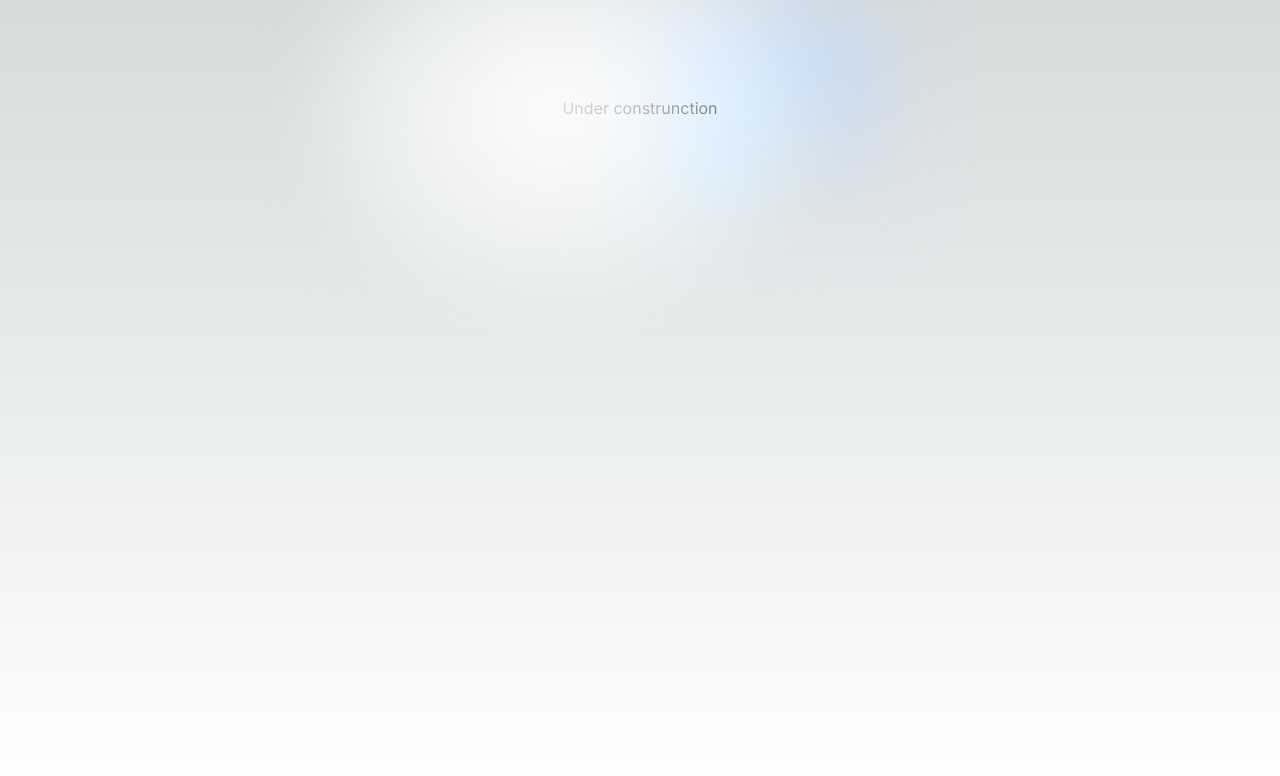
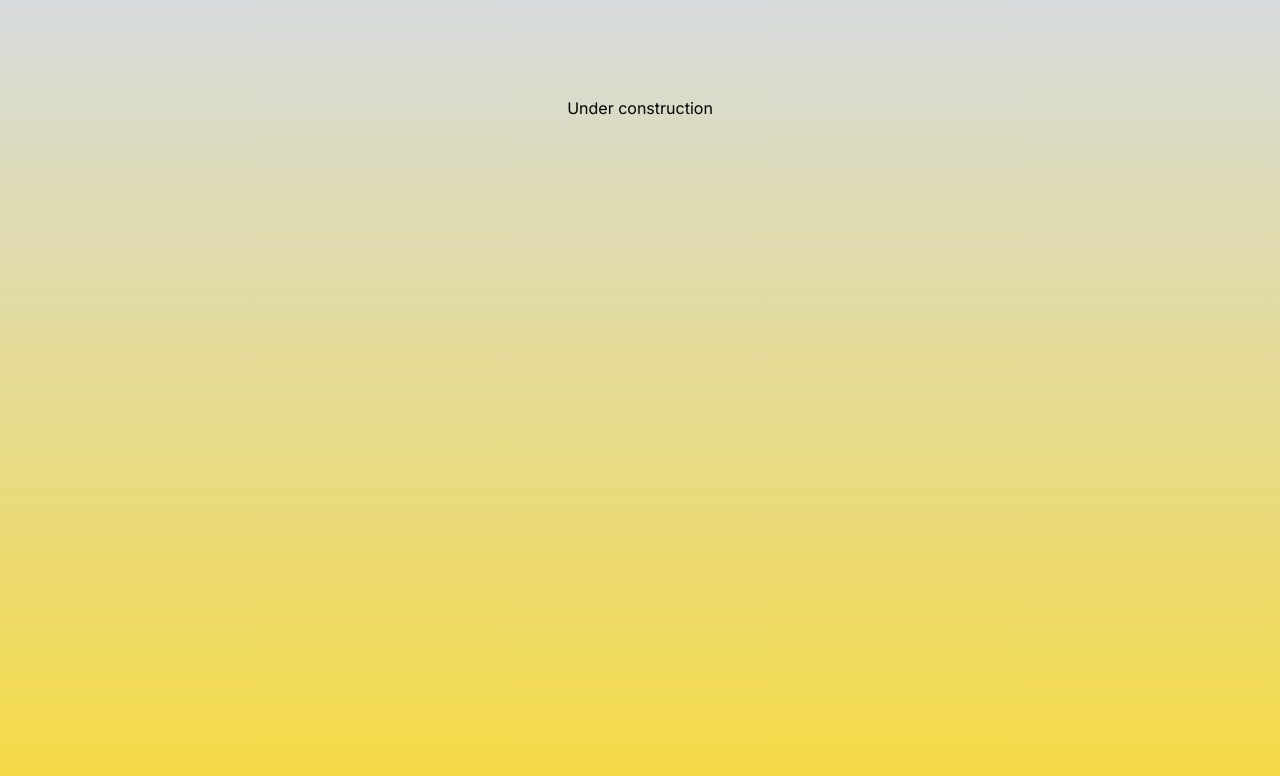
Before and after one commit to sofiaronnkvist/homepage, a Next.js app: page / in a window 1280 px wide. Shown: the top 776 px of the page. Built offline with nearby package versions, Linux system fonts and the light colour scheme.

Commit message:
Styling changes

```diff
--- a/src/app/globals.css
+++ b/src/app/globals.css
@@ -5,16 +5,16 @@
 :root {
   --foreground-rgb: 0, 0, 0;
   --background-start-rgb: 214, 219, 220;
-  --background-end-rgb: 255, 255, 255;
+  --background-end-rgb: 245, 218, 66;
 }
 
-@media (prefers-color-scheme: dark) {
+/* @media (prefers-color-scheme: dark) {
   :root {
     --foreground-rgb: 255, 255, 255;
     --background-start-rgb: 0, 0, 0;
     --background-end-rgb: 0, 0, 0;
   }
-}
+} */
 
 body {
   color: rgb(var(--foreground-rgb));
--- a/src/app/page.tsx
+++ b/src/app/page.tsx
@@ -4,8 +4,8 @@ export default function Home() {
   return (
     <main className="flex min-h-screen flex-col items-center justify-between p-24">
 
-      <div className="relative flex place-items-center before:absolute before:h-[300px] before:w-full sm:before:w-[480px] before:-translate-x-1/2 before:rounded-full before:bg-gradient-radial before:from-white before:to-transparent before:blur-2xl before:content-[''] after:absolute after:-z-20 after:h-[180px] after:w-full sm:after:w-[240px] after:translate-x-1/3 after:bg-gradient-conic after:from-sky-200 after:via-blue-200 after:blur-2xl after:content-[''] before:dark:bg-gradient-to-br before:dark:from-transparent before:dark:to-blue-700 before:dark:opacity-10 after:dark:from-sky-900 after:dark:via-[#0141ff] after:dark:opacity-40 before:lg:h-[360px] z-[-1]">
-        <h1>Under construnction</h1>
+      <div>
+        <h1>Under construction</h1>
       </div>
 
     </main>
```
